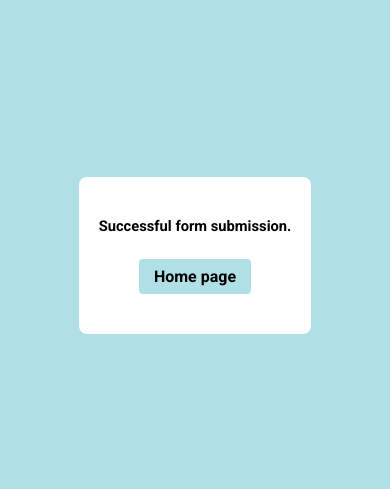
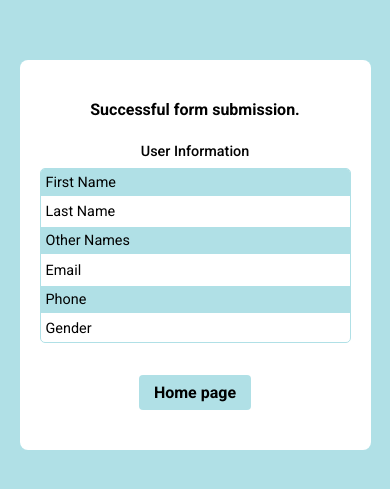
Before and after one commit to idiakeg/zuri_static_server, a website: page public/success.html in a window 390 px wide. Shown: the part 167-656 px from the top of the page. Drawn offline with Linux system fonts and the light colour scheme.

Commit message:
We upgit add .git add .

```diff
--- a/index.js
+++ b/index.js
@@ -27,7 +27,6 @@ const requestHandler = (req, res) => {
                         JSON.stringify(db, null, 2),
                         (err) => {
                             if (err) console.log(err);
-                            console.log("file written successfully.");
                         }
                     );
                 }
--- a/public/app.js
+++ b/public/app.js
@@ -32,7 +32,7 @@ form.addEventListener("submit", (e) => {
     // convert form data to javascript objects
     let data = Object.fromEntries(fd);
 
-    fetch("https://zuri-static-server.vercel.app/", {
+    fetch("http://localhost:4343", {
         method: "POST",
         headers: {
             "Content-Type": "application/json",
@@ -41,6 +41,7 @@ form.addEventListener("submit", (e) => {
     })
         .then((res) => {
             if (res.ok) {
+                sessionStorage.setItem("zuri_user_data", JSON.stringify(data));
                 console.log(data);
                 window.location.href = "/success.html";
             }
--- a/public/style.css
+++ b/public/style.css
@@ -24,8 +24,14 @@ input[type="number"] {
     -moz-appearance: textfield;
 }
 
+.github_repo {
+    position: fixed;
+    top: 10px;
+    right: 30px;
+    background-color: white;
+}
+
 .container {
-    /* border: 1px solid red; */
     width: 50%;
     padding: 20px 20px 40px;
     display: flex;
@@ -89,6 +95,8 @@ button:hover {
     background-color: #2ac3d7;
 }
 
+/* ========= SUCCESS STYES ====== */
+
 .success_container {
     display: flex;
     align-items: center;
@@ -111,8 +119,48 @@ a {
 }
 
 a:hover {
-    transform: scale(1.15);
+    transform: scale(1.08);
     background-color: #2ac3d7;
+}
+
+.user {
+    width: 80%;
+    margin-bottom: 1rem;
+}
+
+h2 {
+    margin: 0;
+    text-align: center;
+    font-weight: 500;
+    margin-bottom: 0.5rem;
+}
+
+.user_info {
+    border: 1px solid powderblue;
+    border-radius: 5px;
+    overflow: hidden;
+    display: grid;
+    gap: 0.15rem;
+}
+
+.user_details {
+    display: grid;
+    grid-template-columns: repeat(2, 1fr);
+}
+
+.user_details:nth-child(odd) {
+    background-color: powderblue;
+}
+
+.user_details > * {
+    padding: 5px;
+}
+
+.truncate {
+    min-width: 60px;
+    white-space: nowrap;
+    overflow: hidden;
+    text-overflow: ellipsis;
 }
 
 @media screen and (max-width: 930px) {
@@ -132,7 +180,7 @@ a:hover {
     }
 }
 
-@media screen and (max-width: 450px) {
+@media screen and (max-width: 470px) {
     .container {
         width: 90%;
     }
@@ -152,11 +200,24 @@ a:hover {
     }
 
     h1 {
-        font-size: 0.92rem;
+        font-size: 1rem;
         margin-bottom: 0.5rem;
+    }
+
+    h2,
+    .user_info {
+        font-size: 0.9rem;
     }
 
     button {
         width: 65%;
     }
+
+    .success_container {
+        width: 90%;
+    }
+
+    .user {
+        width: 100%;
+    }
 }
--- a/public/success.html
+++ b/public/success.html
@@ -10,7 +10,56 @@
     <body>
         <div class="success_container">
             <h1>Successful form submission.</h1>
+            <div class="user">
+                <h2>User Information</h2>
+                <div class="user_info">
+                    <div class="user_details">
+                        <span>First Name</span>
+                        <span id="first_name" class="truncate"></span>
+                    </div>
+                    <div class="user_details">
+                        <span>Last Name</span>
+                        <span id="last_name" class="truncate"></span>
+                    </div>
+                    <div class="user_details">
+                        <span>Other Names</span>
+                        <span id="other_names" class="truncate"></span>
+                    </div>
+                    <div class="user_details">
+                        <span>Email</span>
+                        <span id="email" class="truncate"></span>
+                    </div>
+                    <div class="user_details">
+                        <span>Phone</span>
+                        <span id="phone" class="truncate"></span>
+                    </div>
+                    <div class="user_details">
+                        <span>Gender</span>
+                        <span id="gender" class="truncate"></span>
+                    </div>
+                </div>
+            </div>
             <a href="./index.html">Home page</a>
         </div>
+
+        <script>
+            const user_data = JSON.parse(
+                sessionStorage.getItem("zuri_user_data")
+            );
+            console.log(user_data);
+            const first_name = document.getElementById("first_name");
+            const last_name = document.getElementById("last_name");
+            const other_names = document.getElementById("other_names");
+            const gender = document.getElementById("gender");
+            const email_address = document.getElementById("email");
+            const phone = document.getElementById("phone");
+
+            first_name.textContent = user_data.first_name;
+            last_name.textContent = user_data.last_name;
+            other_names.textContent = user_data.other_names;
+            gender.textContent = user_data.gender;
+            email_address.textContent = user_data.email_address;
+            phone.textContent = user_data.phone_number;
+        </script>
     </body>
 </html>
```
Also changed, not shown: public/index.html (+6 -0 lines). Lines whose indentation alone changed are shown as unchanged.
